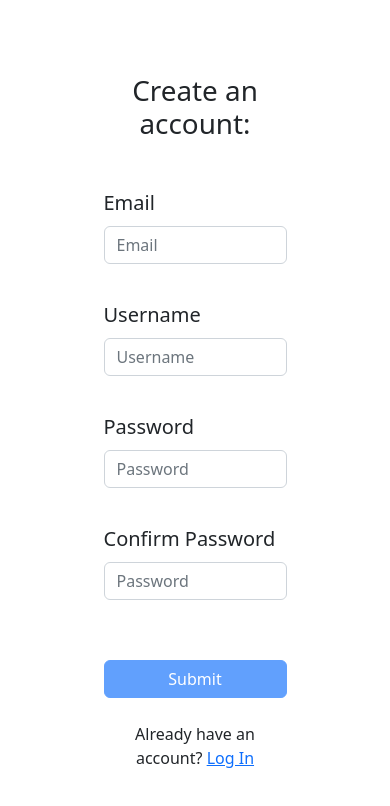
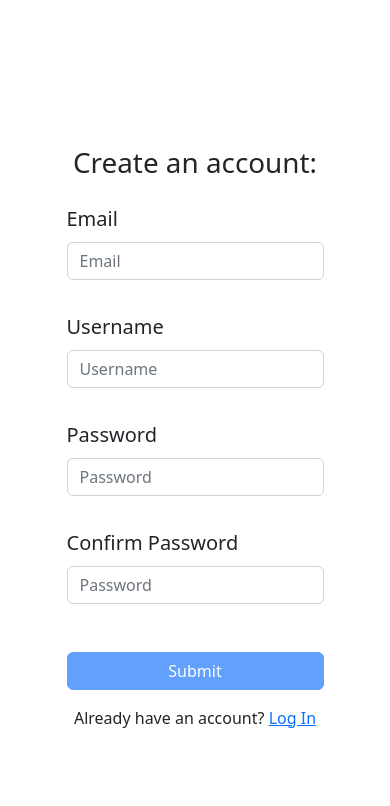
Before and after one commit to a-fink/authenticate-me, a React (Create React App) app in the folder frontend/: page /signup in a window 390 px wide. Shown: the top 806 px of the page. Built offline with nearby package versions, Linux system fonts and the light colour scheme; no server answers.

Commit message:
adjusted styling for better responsiveness on mobile for all pages

```diff
--- a/frontend/src/App.js
+++ b/frontend/src/App.js
@@ -44,9 +44,9 @@ function App() {
           <NavDropdown.Item onClick={handleLogoutClick}>Log Out</NavDropdown.Item>
         </NavDropdown>
       </Nav>
-      <Container id='homepage-container' className='d-grid h-75 w-75'>
-        <h1 className='my-5'>{`Welcome back ${user.username}`}</h1>
-        <Carousel className='w-75'>
+      <Container id='homepage-container' className='d-grid'>
+        <h1 className='my-5 col-10'>{`Welcome back ${user.username}`}</h1>
+        <Carousel className='col-10'>
           <Carousel.Item interval={3000}>
             <img
               className='d-block w-100'
--- a/frontend/src/components/LoginFormPage/index.js
+++ b/frontend/src/components/LoginFormPage/index.js
@@ -78,7 +78,7 @@ function LoginFormPage(){
     // if a user already exists redirect them to the home page otherwise render the login component
     return (user !== null) ? <Navigate to='/' /> : (
         <Container id='login-container' className='d-grid h-100'>
-            <Form className='w-50' onSubmit={formSubmitHandler}>
+            <Form className='col-sm-6 col-lg-4' onSubmit={formSubmitHandler}>
                 <h1 className='text-center mb-5'>Please sign in</h1>
                 <Form.Group controlId='formCredential' className='mb-3 fs-5'>
                     <Form.Label className='label'>Email or Username</Form.Label>
--- a/frontend/src/components/SignupFormPage/index.js
+++ b/frontend/src/components/SignupFormPage/index.js
@@ -108,9 +108,9 @@ function SignupFormPage(){
 
     // if a user exists (restored or created) redirect them to the home page, otherwise render the signup component
     return (user !== null) ? <Navigate to='/' /> : (
-        <Container id='signup-container' className='d-grid h-100'>
-            <Form className='w-50' onSubmit={formSubmitHandler}>
-                <h1 className='text-center mb-5'>Create an account:</h1>
+        <Container id='signup-container' className='d-grid h-100 my-3'>
+            <Form className='col-sm-8 col-lg-6' onSubmit={formSubmitHandler}>
+                <h1 className='text-center mb-4'>Create an account:</h1>
                 <Form.Group controlId='formEmail' className='mb-1 fs-5'>
                     <Form.Label className='label'>Email</Form.Label>
                     <Form.Control
@@ -121,7 +121,7 @@ function SignupFormPage(){
                         onChange={emailChangeHandler}
                     />
                 </Form.Group>
-                {emailError ? <div className="mb-2 fs-6 fw-light text-danger">Please enter a valid email</div> : <div className="mb-2 fs-6 fw-light invisible">Warning placeholder</div>}
+                {emailError ? <div className="mb-1 fs-6 fw-light text-danger">Please enter a valid email</div> : <div className="mb-1 fs-6 fw-light invisible">Warning placeholder</div>}
                 <Form.Group controlId='formUsername' className='mb-1 fs-5'>
                     <Form.Label className='label'>Username</Form.Label>
                     <Form.Control
@@ -132,7 +132,7 @@ function SignupFormPage(){
                         onChange={userNameChangeHandler}
                     />
                 </Form.Group>
-                {userNameError ? <div className="mb-2 fw-light text-danger">Username must contain at least 4 characters and cannot be an email</div> : <div className="mb-2 fs-6 fw-light invisible">Warning placeholder</div>}
+                {userNameError ? <div className="mb-1 fw-light text-danger">Username must contain at least 4 characters and cannot be an email</div> : <div className="mb-1 fs-6 fw-light invisible">Warning placeholder</div>}
                 <Form.Group controlId='formPassword' className='mb-1 fs-5'>
                     <Form.Label className='label'>Password</Form.Label>
                     <Form.Control
@@ -143,7 +143,7 @@ function SignupFormPage(){
                         onChange={passwordChangeHandler}
                     />
                 </Form.Group>
-                {passwordError ? <div className="mb-2 fw-light text-danger">Password must contain at least 6 characters</div> : <div className="mb-2 fs-6 fw-light invisible">Warning placeholder</div>}
+                {passwordError ? <div className="mb-1 fw-light text-danger">Password must contain at least 6 characters</div> : <div className="mb-1 fs-6 fw-light invisible">Warning placeholder</div>}
                 <Form.Group controlId='formConfirmPassword' className='mb-1 fs-5'>
                     <Form.Label className='label'>Confirm Password</Form.Label>
                     <Form.Control
@@ -154,10 +154,10 @@ function SignupFormPage(){
                         onChange={confirmPasswordChangeHandler}
                     />
                 </Form.Group>
-                {confirmPasswordError ? <div className="mb-2 fw-light text-danger">Passwords must match</div> : <div className="mb-2 fs-6 fw-light invisible">Warning placeholder</div>}
+                {confirmPasswordError ? <div className="mb-1 fw-light text-danger">Passwords must match</div> : <div className="mb-1 fs-6 fw-light invisible">Warning placeholder</div>}
                 {/* render button as disabled if any field is empty */}
-                {canSubmit ? <Button className='w-100 mt-4' variant='primary' type='submit'>Submit</Button> : <Button className='w-100 mt-4' variant='primary' type='submit' disabled>Submit</Button>}
-                <div className="fs-6 text-center mt-4">Already have an account? <Link to={'/login'}>Log In</Link></div>
+                {canSubmit ? <Button className='w-100 mt-2' variant='primary' type='submit'>Submit</Button> : <Button className='w-100 mt-3' variant='primary' type='submit' disabled>Submit</Button>}
+                <div className="fs-6 text-center mt-3">Already have an account? <Link to={'/login'}>Log In</Link></div>
             </Form>
         </Container>
     );
```
